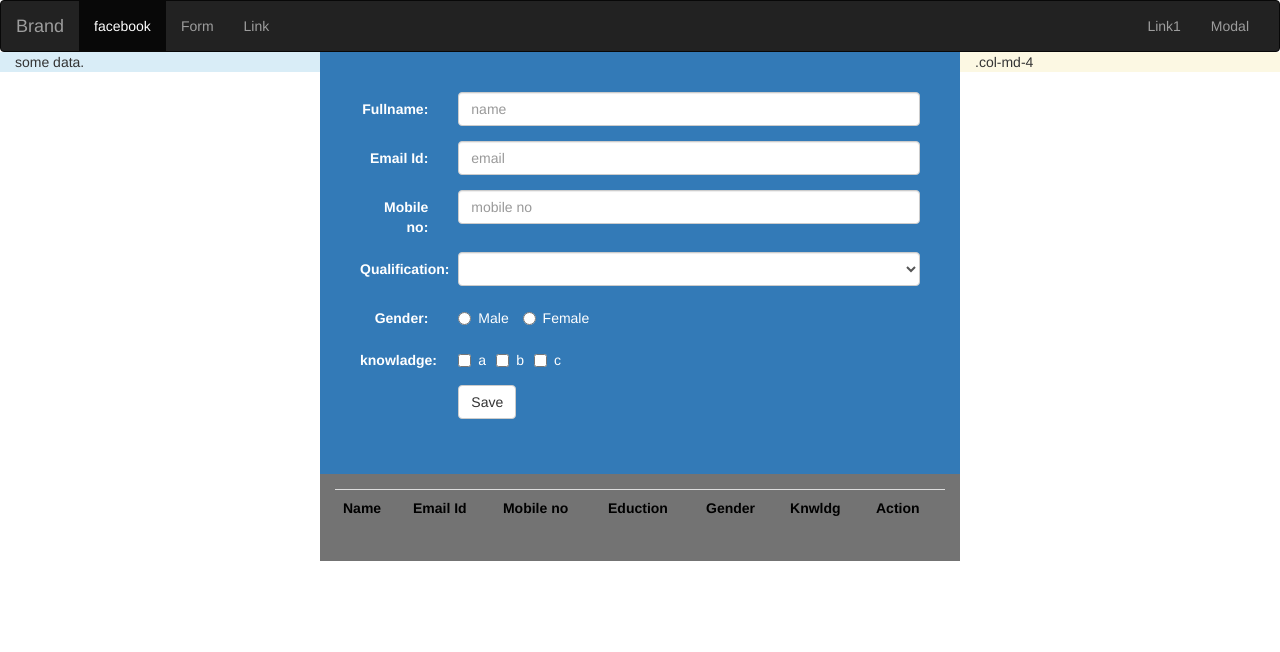
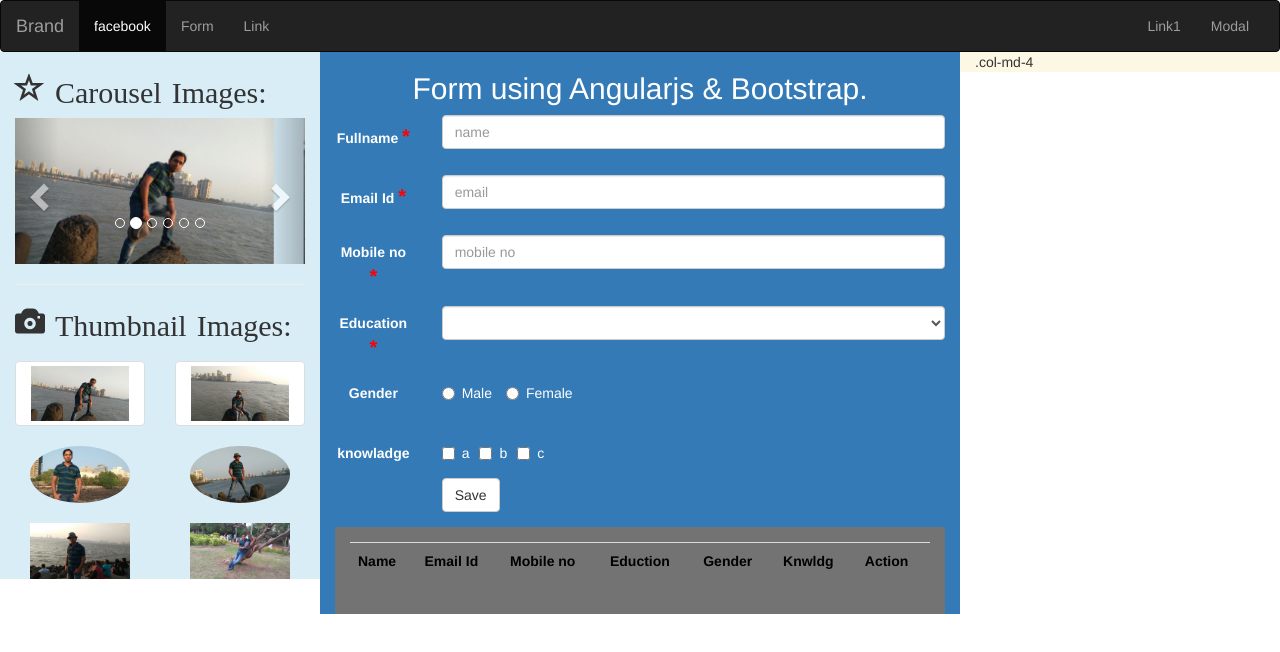
Before and after one commit to sunilmondal4you/fullform, a website: page index.html in a window 1280 px wide. Drawn offline with Linux system fonts and the light colour scheme; some packages are replaced by stand-ins of ours.

Commit message:
latest commit

```diff
--- a/bower.json
+++ b/bower.json
@@ -15,6 +15,7 @@
   "dependencies": {
     "bootstrap": "~3.3.6",
     "angular": "~1.5.5",
-    "checklist-model": "~0.9.0"
+    "checklist-model": "~0.9.0",
+    "angular-messages": "~1.5.5"
   }
 }
--- a/index.html
+++ b/index.html
@@ -17,6 +17,7 @@
     <!--angular-->
     <script src="bower_components/angular/angular.min.js"></script>
     <script src="bower_components/checklist-model/checklist-model.js"></script>
+    <script src="bower_components/angular-messages/angular-messages.js"></script>
 
     <script src="index.js"></script>
 </head>
@@ -51,36 +52,142 @@
 </nav>
 <div class="container-fluid">
     <div class="row">
-        <div class="col-md-3 bg-info">some data.</div>
-        <div class="col-md-6 bg-primary" style="padding: 0px;">
-            <form class="form-horizontal" style="padding: 40px;">
+        <div class="col-md-3 bg-info">
+            <div id="carosel">
+                <h2 style="word-spacing: -20px;"><span class="glyphicon glyphicon-star-empty"> Carousel Images:</h2>
+                <div id="myCarousel" class="carousel slide" data-ride="carousel">
+                    <!-- Indicators -->
+                    <ol class="carousel-indicators">
+                        <li data-target="#myCarousel" data-slide-to="0" class="active"></li>
+                        <li data-target="#myCarousel" data-slide-to="1"></li>
+                        <li data-target="#myCarousel" data-slide-to="2"></li>
+                        <li data-target="#myCarousel" data-slide-to="3"></li>
+                        <li data-target="#myCarousel" data-slide-to="4"></li>
+                        <li data-target="#myCarousel" data-slide-to="5"></li>
+                   </ol>
+
+                    <!-- Wrapper for slides -->
+                    <div class="carousel-inner" role="listbox">
+
+                        <div class="item active">
+                            <img src="images/IMG-20160410-WA0010.jpg" class="col-sm-12">
+                        </div>
+
+                        <div class="item">
+                            <img src="images/IMG-20160410-WA0013.jpg" class="col-sm-12">
+                        </div>
+
+                        <div class="item">
+                            <img src="images/IMG-20160410-WA0024.jpg" class="col-sm-12">
+                        </div>
+                        <div class="item">
+                            <img src="images/IMG-20160410-WA0026.jpg" class="col-sm-12">
+                        </div>
+
+                        <div class="item">
+                            <img src="images/IMG-20160410-WA0031.jpg" class="col-sm-12">
+                        </div>
+
+                        <div class="item">
+                            <img src="images/IMG-20160410-WA0040.jpg" class="col-sm-12">
+                        </div>
+                    </div>
+
+                    <!-- Left and right controls -->
+                    <a class="left carousel-control" href="#myCarousel" role="button" data-slide="prev">
+                        <span class="glyphicon glyphicon-chevron-left" aria-hidden="true"></span>
+                        <span class="sr-only">Previous</span>
+                    </a>
+                    <a class="right carousel-control" href="#myCarousel" role="button" data-slide="next">
+                        <span class="glyphicon glyphicon-chevron-right" aria-hidden="true"></span>
+                        <span class="sr-only">Next</span>
+                    </a>
+                </div>
+            </div>
+            <hr>
+            <div id="thumbnail">
+                <h2 style="word-spacing: -20px;"><span class="glyphicon glyphicon-camera"> Thumbnail Images:</h2>
+                <div class="row" style="margin-top: 20px">
+                    <div class="col-sm-6">
+                        <img src="images/IMG-20160410-WA0010.jpg" class="img-thumbnail col-sm-12">
+                    </div>
+                    <div class="col-sm-6">
+                        <img src="images/IMG-20160410-WA0013.jpg" class="img-thumbnail col-sm-12">
+                    </div>
+                </div>
+                <div class="row" style="margin-top: 20px">
+                    <div class="col-sm-6">
+                        <img src="images/IMG-20160410-WA0024.jpg" class="img-circle col-sm-12">
+                    </div>
+                    <div class="col-sm-6">
+                        <img src="images/IMG-20160410-WA0026.jpg" class="img-circle col-sm-12">
+                    </div>
+                </div>
+                <div class="row" style="margin-top: 20px">
+                    <div class="col-sm-6">
+                        <img src="images/IMG-20160410-WA0031.jpg" class="img-rounded col-sm-12">
+                    </div>
+                    <div class="col-sm-6">
+                        <img src="images/IMG-20160410-WA0040.jpg" class="img-rounded col-sm-12">
+                    </div>
+                </div>
+            </div>
+        </div>
+        <div class="col-md-6 bg-primary">
+            <h2 style="text-align: center;">Form using Angularjs & Bootstrap.</h2>
+
+            <form class="form-horizontal" name="myform">
                 <div class="form-group">
-                    <label for="name"class="col-sm-2 control-label">Fullname:</label>
-                    <div class="col-sm-10">
-                        <input type="text" class="form-control" id="name" placeholder="name" ng-model="user.name">
+                    <label for="name"class="col-sm-2 control-label" style="text-align: center">Fullname
+                        <span style="color: red; font-size: 20px">*</span>
+                    </label>
+                    <div class="col-sm-10" style="height: 45px">
+                        <input type="text" name="nm" class="form-control" id="name" placeholder="name" ng-model="user.name" required>
+                        <div ng-messages="myform.nm.$error" ng-if="myform.nm.$touched" style="color:maroon" role="alert">
+                            <p ng-message="required">Your name is required.</p>
+                        </div>
                     </div>
                 </div>
                 <div class="form-group">
-                    <label for="email" class="col-sm-2 control-label">Email Id:</label>
-                    <div class="col-sm-10">
-                        <input type="email" class="form-control" id="email" placeholder="email" ng-model="user.email">
+                    <label for="email" class="col-sm-2 control-label" style="text-align: center">Email Id
+                        <span style="color: red; font-size: 20px">*</span>
+                    </label>
+                    <div class="col-sm-10" style="height: 45px">
+                        <input type="email" name="eml" class="form-control" id="email" placeholder="email" ng-model="user.email" required>
+                        <div ng-messages="myform.eml.$error" ng-if="myform.eml.$touched" style="color:maroon" role="alert">
+                            <p ng-message="required">Your name is required.</p>
+                            <p ng-message="email">Plese enter a valid email</p>
+                        </div>
                     </div>
                 </div>
                 <div class="form-group">
-                    <label for="mobile" class="col-sm-2 control-label">Mobile no:</label>
-                    <div class="col-sm-10">
-                        <input type="number" class="form-control" id="mobile" placeholder="mobile no" ng-model="user.mobile">
+                    <label for="mobile" class="col-sm-2 control-label" style="text-align: center">Mobile no
+                        <span style="color: red; font-size: 20px">*</span>
+                    </label>
+                    <div class="col-sm-10" style="height: 45px">
+                        <input type="number" name="mbl" class="form-control" id="mobile" placeholder="mobile no" ng-model="user.mobile" ng-minlength="10"
+                               ng-maxlength="13" required>
+                        <div ng-messages="myform.mbl.$error" ng-if="myform.mbl.$touched" style="color:maroon" role="alert">
+                            <p ng-message="required">Your name is required.</p>
+                            <p ng-message="minlength">Your mobile number is too short.</p>
+                            <p ng-message="maxlength">Your mobile number is too long.</p>
+                        </div>
                     </div>
                 </div>
                 <div class="form-group">
-                    <label for="edu" class="col-sm-2 control-label">Qualification:</label>
-                    <div class="col-sm-10">
-                        <select class="col-sm-12 form-control" ng-model="user.x" id="edu" ng-options="x for x in education"></select>
+                    <label for="edu" class="col-sm-2 control-label" style="text-align: center">Education
+                        <span style="color: red; font-size: 20px">*</span>
+                    </label>
+                    <div class="col-sm-10" style="height: 45px">
+                        <select class="col-sm-12 form-control" name="qlf" ng-model="user.x" id="edu" ng-options="x for x in education" required></select>
+                        <div ng-messages="myform.qlf.$error" ng-if="myform.qlf.$touched" style="color:maroon" role="alert">
+                            <p ng-message="required">Select your is Qualificafion.</p>
+                        </div>
                     </div>
                 </div>
                 <div class="form-group">
-                    <label for="sex" class="col-sm-2 control-label">Gender:</label>
-                    <div class="col-sm-10">
+                    <label for="sex" class="col-sm-2 control-label" style="text-align: center">Gender</label>
+                    <div class="col-sm-10" style="height: 45px">
                         <label class="radio-inline">
                             <input type="radio"  id="sex" ng-model="user.sex" value="male">Male
                         </label>
@@ -90,21 +197,11 @@
                     </div>
                 </div>
                 <div class="form-group">
-                    <label class="col-sm-2 control-label">knowladge:</label>
+                    <label class="col-sm-2 control-label" style="text-align: center">knowladge</label>
                     <div class="col-sm-10">
                         <label class="checkbox-inline" ng-repeat="y in knldg">
-                                <input type="checkbox"  checklist-model="user.y" checklist-value="y">
-                                {{y}}
-                            </label>
-                       <!-- <label class="checkbox-inline">
-                            <input type="checkbox" checklist-model="user.knwlg" value="a">A
+                                <input type="checkbox"  checklist-model="user.y" checklist-value="y">{{y}}
                         </label>
-                        <label class="checkbox-inline">
-                            <input type="checkbox" checklist-model="user.knwlg" value="b">B
-                        </label>
-                        <label class="checkbox-inline">
-                            <input type="checkbox" checklist-model="user.knwlg" value="c">C
-                        </label>-->
                     </div>
                 </div>
                 <div class="form-group">
--- a/index.js
+++ b/index.js
@@ -1,7 +1,7 @@
 /**
  * Created by abc on 17/05/2016.
  */
-var app=angular.module("myapp",['checklist-model']);
+var app=angular.module("myapp",['checklist-model','ngMessages']);
 
 app.controller("myctrl", function ($scope) {
     $scope.userbook=[];
```
Also changed, not shown: images/IMG-20160408-WA0002.jpg (added), images/IMG-20160410-WA0010.jpg (added), images/IMG-20160410-WA0013.jpg (added), images/IMG-20160410-WA0024.jpg (added), images/IMG-20160410-WA0026.jpg (added), images/IMG-20160410-WA0031.jpg (added), images/IMG-20160410-WA0040.jpg (added), images/IMG-20160410-WA0043.jpg (added), images/IMG-20160410-WA0044.jpg (added).
